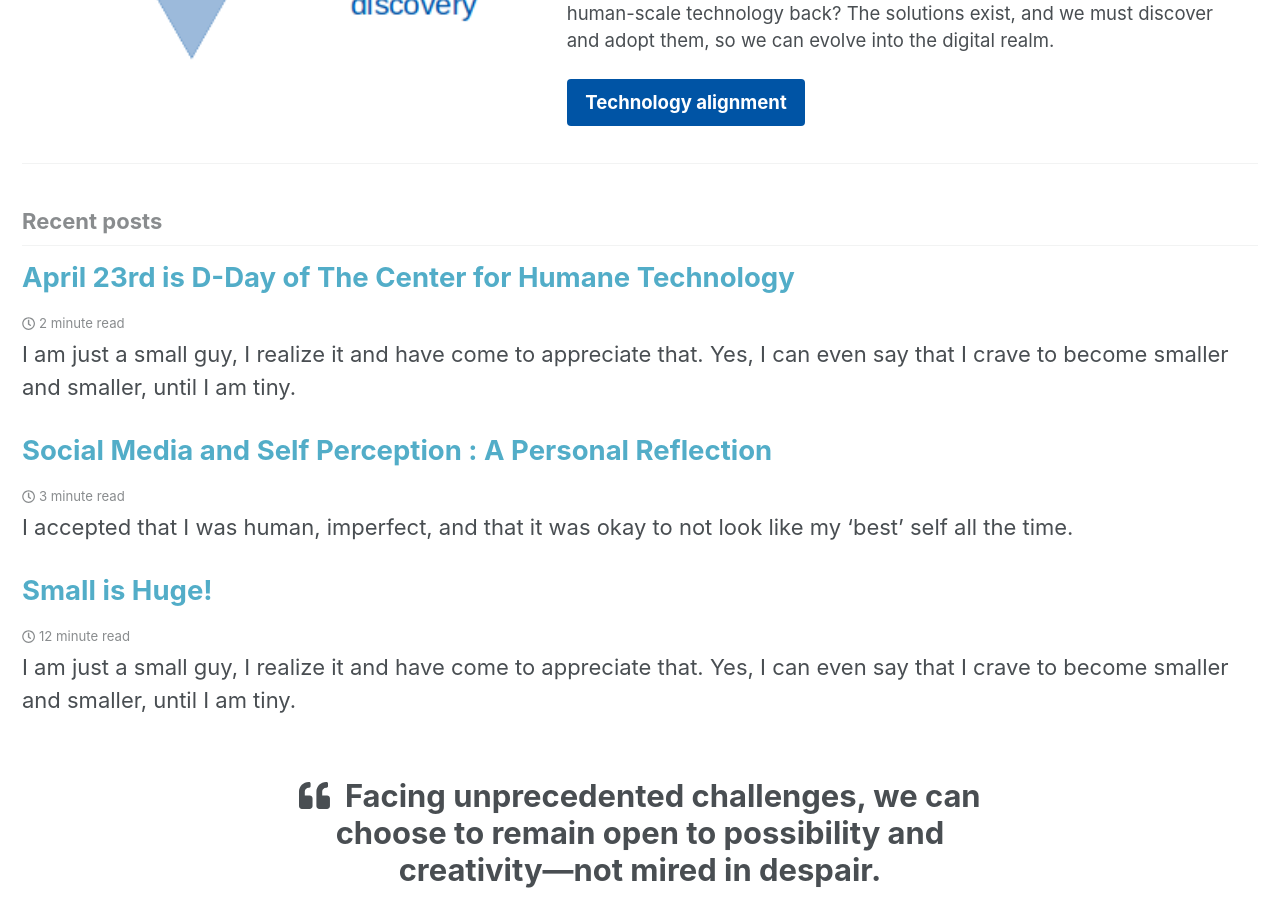
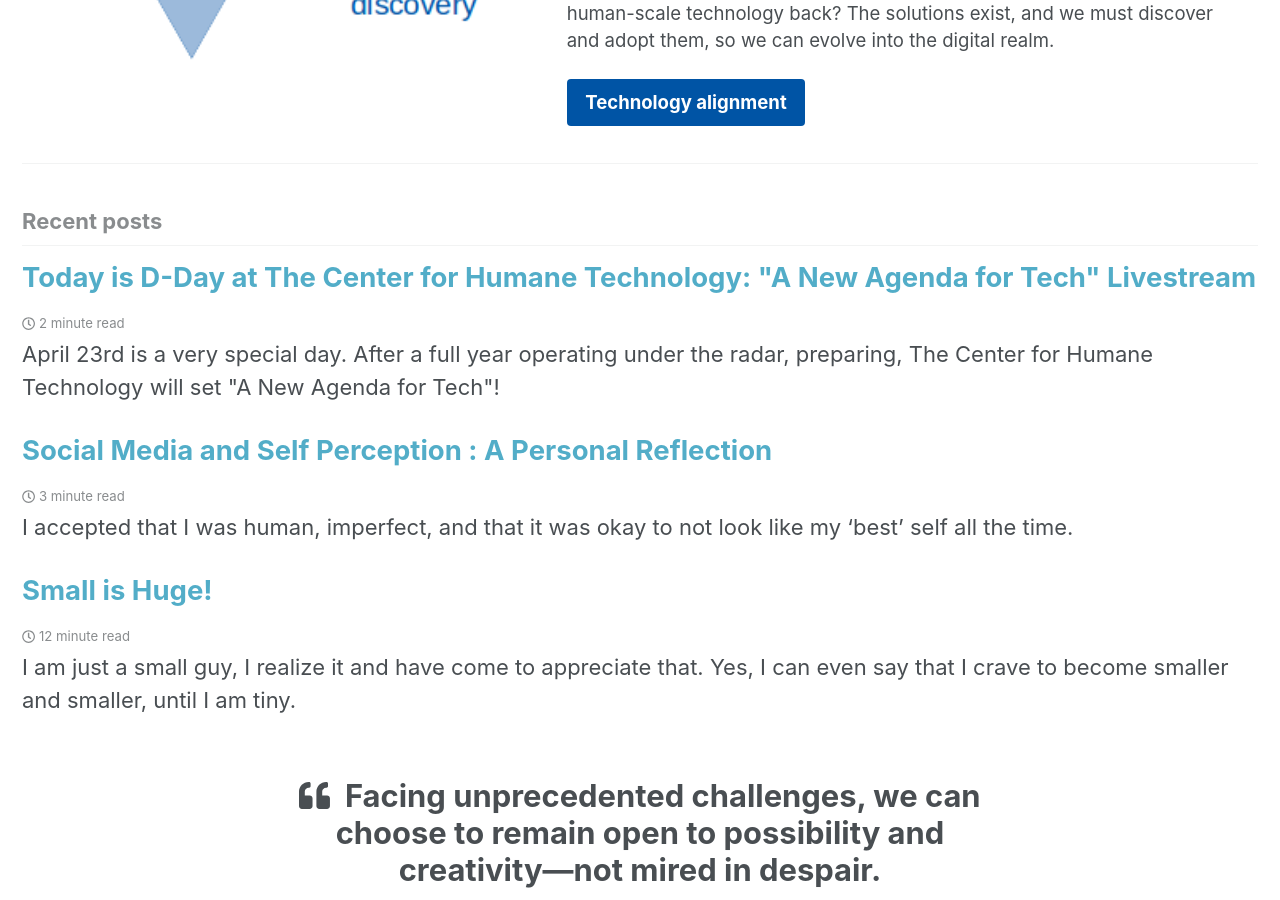
Before and after one commit to humanetech-community/community-hub, a Jekyll site: the page built from index.html, in a window 1280 px wide and 900 px high, scrolled down 2003 px. Built offline with Jekyll 4.4.1, drawn with Linux system fonts in a browser that asks for light colours; cached includes are drawn as plain includes; nearby versions of some CDN libraries; emoji names are drawn with the system emoji font; the list of posts is cut into pages by our own code.

Commit message:
Update blog 'CHT D-Day announcement' title + excerpt (#43)

```diff
--- a/_posts/2019-04-23-d-day-at-htc.md
+++ b/_posts/2019-04-23-d-day-at-htc.md
@@ -1,6 +1,6 @@
 ---
-title:  "April 23rd is D-Day of The Center for Humane Technology"
-excerpt: "I am just a small guy, I realize it and have come to appreciate that. Yes, I can even say that I crave to become smaller and smaller, until I am tiny."
+title:  "Today is D-Day at The Center for Humane Technology: &quot;A New Agenda for Tech&quot; Livestream"
+excerpt: "April 23rd is a very special day. After a full year operating under the radar, preparing, The Center for Humane Technology will set &quot;A New Agenda for Tech&quot;!"
 header:
   teaser: /assets/images/blog/d-day-at-htc/humanetech-htc-livestream-announcement.jpg
   og_image: /assets/images/blog/d-day-at-htc/humanetech-htc-livestream-announcement.jpg
@@ -13,7 +13,7 @@ layout: single
 classes: wide
 ---
 
-Today is a very special day. After a full year operating mostly under the radar—preparing, strategizing, planning, the Center for Humane Technology (or CHT) is finally going public with its Roadmap. From today onwards for everyone working in the sector there will be **A New Agenda for Tech!** Take notice.
+Today is a very special day. After a full year operating mostly under the radar — preparing, strategizing, planning - the Center for Humane Technology (or CHT) is finally going public with its Roadmap. From today onwards for everyone working in the sector there will be **A New Agenda for Tech!** Take notice.
 
 ![Center for Humane Technology Announcement](/assets/images/blog/d-day-at-htc/humanetech-cht-livestream-announcement.jpg){: .align-center}
 
```
